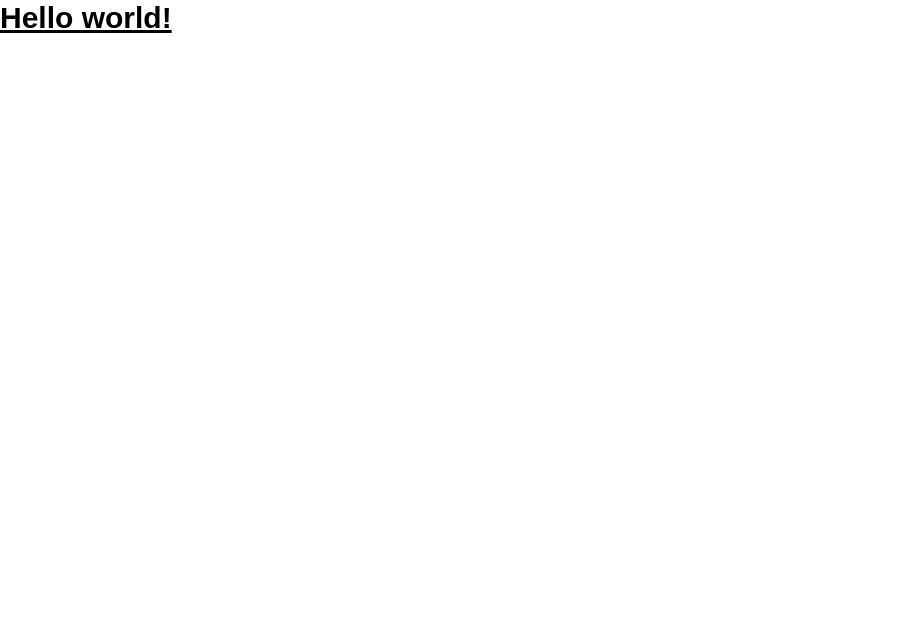
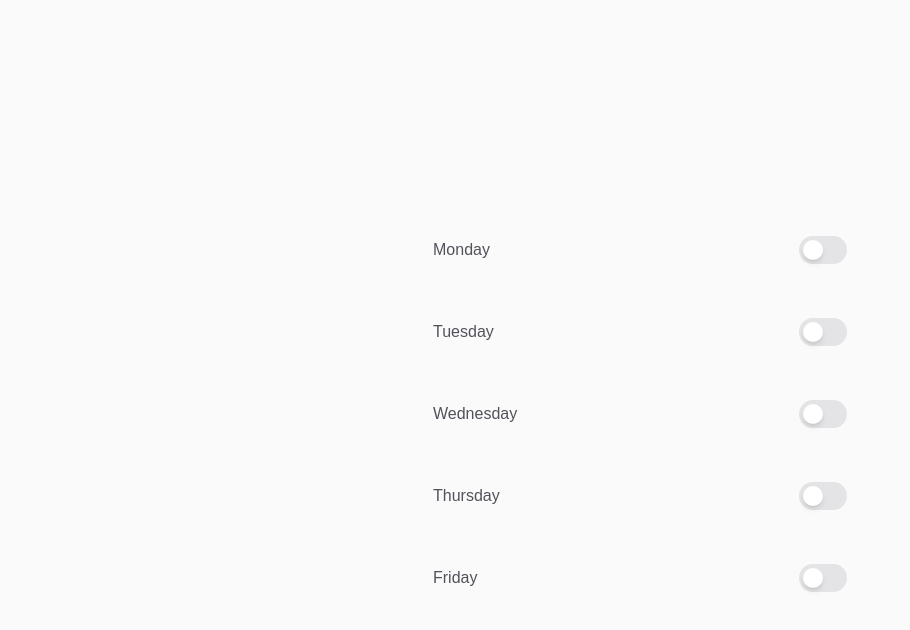
Before and after one commit to bababoy-87/slot-picker-interaction, a React (Vite) app: page / in a window 1280 px wide. Shown: the top 630 px of the page, without its empty margins (0-910 px from the left). Built offline with nearby package versions, Linux system fonts and the light colour scheme.

Commit message:
feat: update App component to include Schedule for improved layout

```diff
--- a/src/App.tsx
+++ b/src/App.tsx
@@ -1,3 +1,9 @@
+import { Schedule } from "./components/Schedule";
+
 export default function App() {
-  return <h1 className="text-3xl font-bold underline">Hello world!</h1>;
+  return (
+    <main className="relative w-full min-h-screen flex items-start md:items-center justify-center px-4 py-10 bg-zinc-50">
+      <Schedule />
+    </main>
+  );
 }
```
